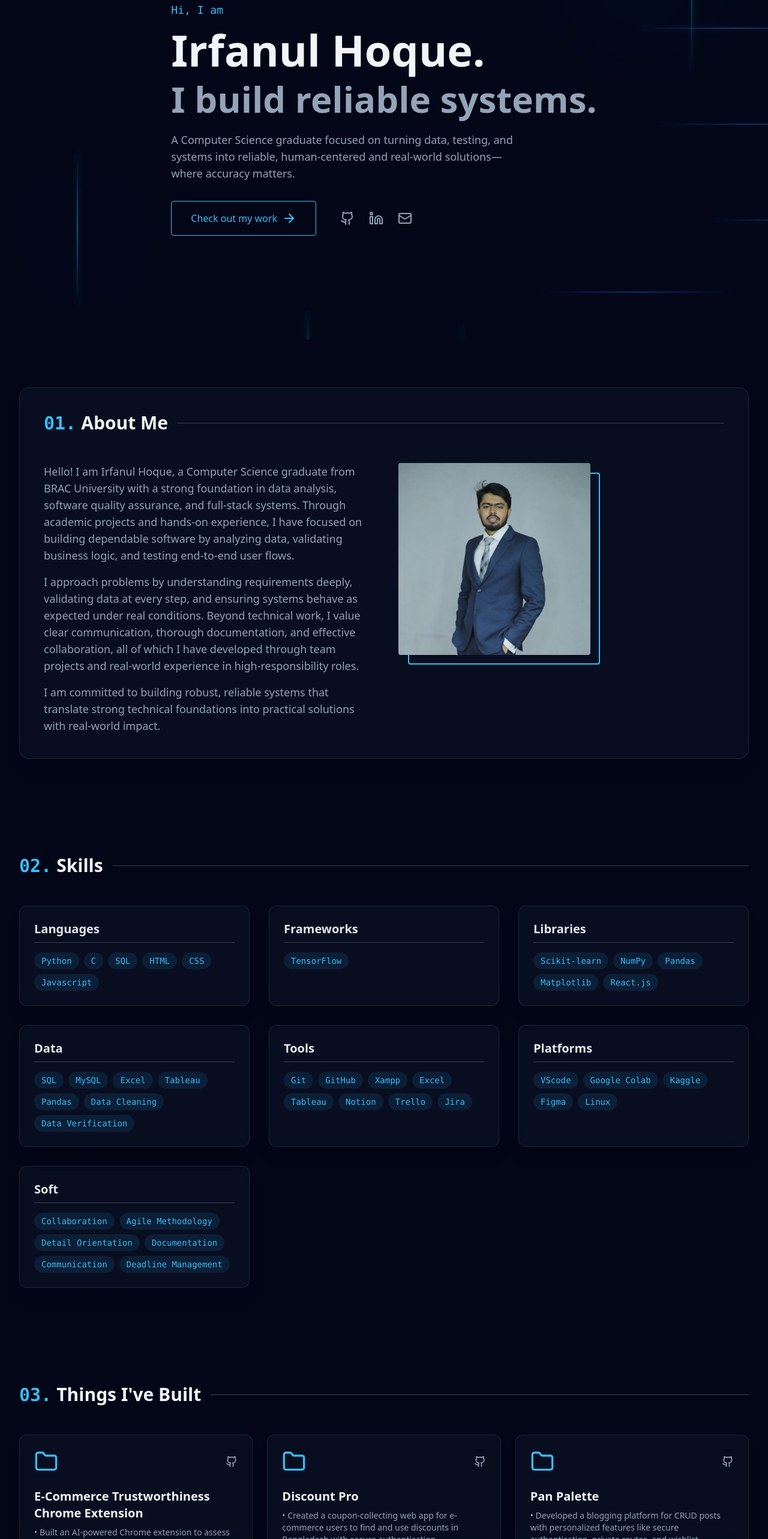
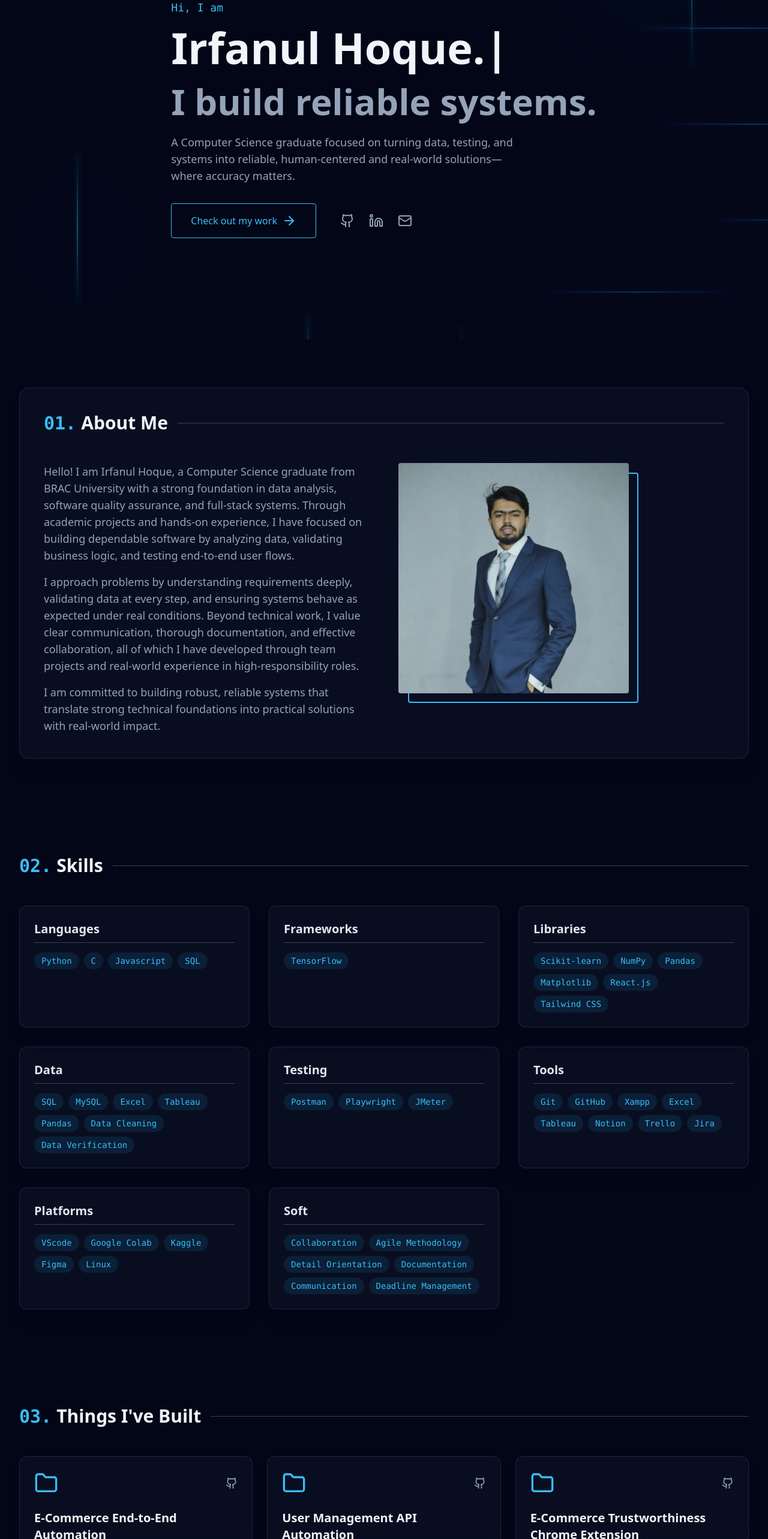
Before and after one commit to irrfanulhoque/portfolio, a React (Vite) app: page / in a window 1280 px wide. Shown: the part 234-2800 px from the top of the page at 60% size. Built offline with nearby package versions, Linux system fonts and the light colour scheme.

Commit message:
feat: create About component displaying personal details and an animated profile picture

```diff
--- a/src/components/About.jsx
+++ b/src/components/About.jsx
@@ -63,7 +63,7 @@ const About = () => {
                             <motion.div
                                 whileHover={{ scale: 1.02 }}
                                 transition={{ duration: 0.3 }}
-                                className="relative w-64 h-64 md:w-80 md:h-80 rounded bg-accent/20 cursor-pointer"
+                                className="relative w-72 h-72 md:w-96 md:h-96 rounded bg-accent/20 cursor-pointer"
                             >
                                 <div className="absolute inset-0 border-2 border-accent rounded translate-x-4 translate-y-4 transition-transform group-hover:translate-x-2 group-hover:translate-y-2"></div>
                                 {/* Image Container */}
--- a/src/components/Hero.jsx
+++ b/src/components/Hero.jsx
@@ -1,9 +1,37 @@
 
-import React from 'react';
+import React, { useState, useEffect } from 'react';
 import { motion } from 'framer-motion';
 import { Github, Linkedin, Mail, ArrowRight } from 'lucide-react';
 
 const Hero = () => {
+    const [displayedText, setDisplayedText] = useState('');
+    const [showCursor, setShowCursor] = useState(true);
+    const fullText = 'Irfanul Hoque.';
+
+    // Typewriter effect
+    useEffect(() => {
+        let currentIndex = 0;
+        const typingInterval = setInterval(() => {
+            if (currentIndex <= fullText.length) {
+                setDisplayedText(fullText.slice(0, currentIndex));
+                currentIndex++;
+            } else {
+                clearInterval(typingInterval);
+            }
+        }, 100); // 100ms per character
+
+        return () => clearInterval(typingInterval);
+    }, []);
+
+    // Cursor blinking effect
+    useEffect(() => {
+        const cursorInterval = setInterval(() => {
+            setShowCursor(prev => !prev);
+        }, 530); // Blink every 530ms
+
+        return () => clearInterval(cursorInterval);
+    }, []);
+
     // Vertical lines configuration (Data flow bottom to top)
     const verticalLines = [
         { left: '10%', duration: 2, delay: 0, opacity: 0.4 },
@@ -106,9 +134,10 @@ const Hero = () => {
                         initial={{ opacity: 0, y: 20 }}
                         animate={{ opacity: 1, y: 0 }}
                         transition={{ delay: 0.3, duration: 0.8 }}
-                        className="text-5xl md:text-7xl font-bold text-slate-100 mb-4"
+                        className="text-5xl md:text-7xl font-bold text-slate-100 mb-4 min-h-[4rem] md:min-h-[5rem]"
                     >
-                        Irfanul Hoque.
+                        {displayedText}
+                        <span className={`${showCursor ? 'opacity-100' : 'opacity-0'} transition-opacity duration-100`}>|</span>
                     </motion.h1>
 
                     <motion.h2
--- a/src/data/projects.js
+++ b/src/data/projects.js
@@ -1,5 +1,23 @@
 
 export const projects = [
+    {
+        title: "E-Commerce End-to-End Automation",
+        tech: ["Playwright", "JavaScript", "Page Object Model"],
+        description: [
+            "Automated end-to-end e-commerce workflows including user authentication, product browsing, cart management, and checkout.",
+            "Implemented Page Object Model (POM), validations, negative test scenarios, and failure screenshots to ensure reliable and maintainable test automation."
+        ],
+        github: "https://github.com/irrfanulhoque/E-Commerce-End-to-End-Automation.git"
+    },
+    {
+        title: "User Management API Automation",
+        tech: ["Postman", "REST API", "Newman"],
+        description: [
+            "Automated User Management REST API workflows in Postman, including authentication, authorization, and CRUD operations.",
+            "Implemented token handling, environment variables, and chained requests for end-to-end API validation."
+        ],
+        github: "https://github.com/irrfanulhoque/User-Management-API-Automation-.git"
+    },
     {
         title: "E-Commerce Trustworthiness Chrome Extension",
         tech: ["MERN Stack", "TypeScript", "OpenAI API"],
@@ -7,7 +25,7 @@ export const projects = [
             "Built an AI-powered Chrome extension to assess e-commerce trust using reviews, government registration data, and sentiment analysis.",
             "Implemented Bayesian trust scoring with unit testing, data validation, and error tracking to ensure accuracy."
         ],
-        github: "#"
+        github: "https://github.com/irrfanulhoque/ecommerce-extension.git"
     },
     {
         title: "Discount Pro",
@@ -16,25 +34,7 @@ export const projects = [
             "Created a coupon-collecting web app for e-commerce users to find and use discounts in Bangladesh with secure authentication.",
             "Implemented dynamic coupon browsing, interactive copy-to-clipboard, and responsive UI with smooth animations."
         ],
-        github: "#"
-    },
-    {
-        title: "Pan Palette",
-        tech: ["React", "Tailwind CSS", "Node.js", "Express", "MongoDB", "JWT"],
-        description: [
-            "Developed a blogging platform for CRUD posts with personalized features like secure authentication, private routes, and wishlist management.",
-            "Designed a responsive UI, implemented search/filter, server-side sorting for efficient content discovery."
-        ],
-        github: "#"
-    },
-    {
-        title: "Chill Gamer",
-        tech: ["React", "Tailwind CSS", "Node.js", "Express", "MongoDB"],
-        description: [
-            "Built a platform for gamers with CRUD reviews, secure authentication, and personalized watchlists.",
-            "Designed responsive UI with React and Tailwind CSS, implemented private routes, dynamic sorting/filtering."
-        ],
-        github: "#"
+        github: "https://github.com/irrfanulhoque/discount_pro.git"
     },
     {
         title: "Coral Cove",
@@ -43,7 +43,7 @@ export const projects = [
             "Developed a tourism management platform to book hotels, transport, food, restaurant seats, and adventure rides.",
             "Designed the workflow, implemented UI, integrated Firebase authentication, and performed unit testing."
         ],
-        github: "#"
+        github: "https://github.com/isttiiak/coral-cove-frontend.git"
     },
     {
         title: "Diabetes Prediction System",
@@ -52,6 +52,6 @@ export const projects = [
             "Developed machine learning classifiers to assess diabetes risk from clinical datasets.",
             "Applied data cleaning, preprocessing, SQL-based dataset validation and visualization techniques."
         ],
-        github: "#"
+        github: "https://github.com/irrfanulhoque/Diabetes_Prediction_Project.git"
     }
 ];
--- a/src/data/skills.js
+++ b/src/data/skills.js
@@ -1,9 +1,10 @@
 
 export const skills = {
-    languages: ["Python", "C", "SQL", "HTML", "CSS", "Javascript"],
+    languages: ["Python", "C", "Javascript", "SQL"],
     frameworks: ["TensorFlow"],
-    libraries: ["Scikit-learn", "NumPy", "Pandas", "Matplotlib", "React.js"],
+    libraries: ["Scikit-learn", "NumPy", "Pandas", "Matplotlib", "React.js", "Tailwind CSS"],
     data: ["SQL", "MySQL", "Excel", "Tableau", "Pandas", "Data Cleaning", "Data Verification"],
+    testing: ["Postman", "Playwright", "JMeter"],
     tools: ["Git", "GitHub", "Xampp", "Excel", "Tableau", "Notion", "Trello", "Jira"],
     platforms: ["VScode", "Google Colab", "Kaggle", "Figma", "Linux"],
     soft: ["Collaboration", "Agile Methodology", "Detail Orientation", "Documentation", "Communication", "Deadline Management"]
```
Also changed, not shown: public/Irfan-Photo.jpg.
